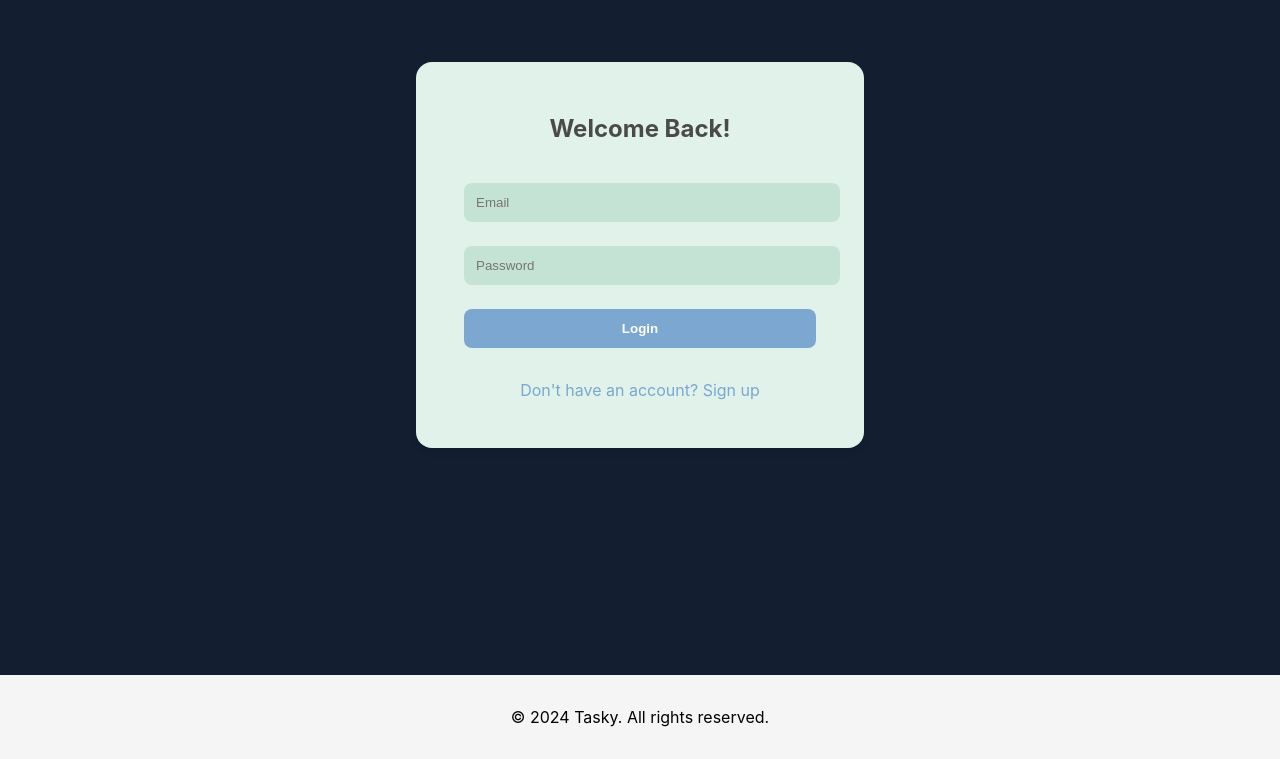
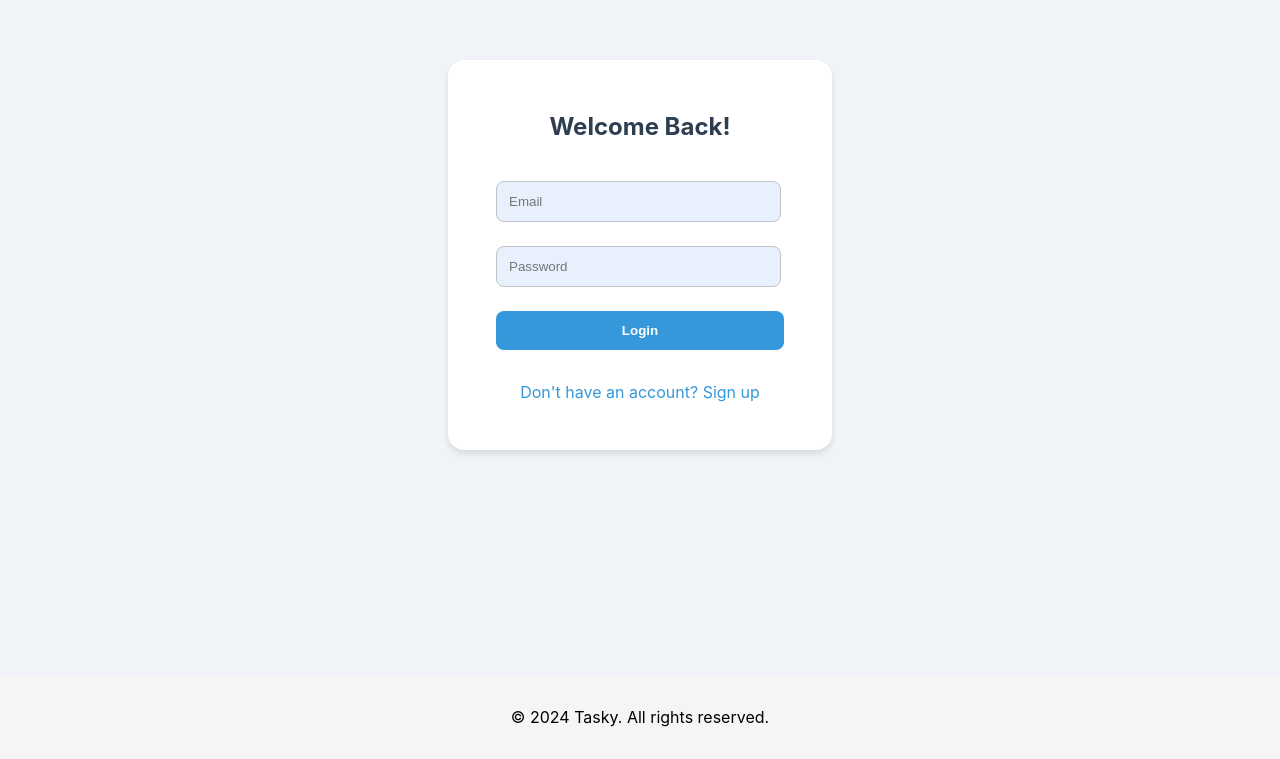
Before and after one commit to naikhpratik/naiktoolkit-frontend, a React (Create React App) app: page /login in a window 1280 px wide. Shown: the part 165-924 px from the top of the page. Built offline with nearby package versions, Linux system fonts and the light colour scheme; no server answers.

Commit message:
Updated code

```diff
--- a/src/pages/loginPage/login.css
+++ b/src/pages/loginPage/login.css
@@ -3,17 +3,18 @@
   justify-content: center; /* Changed from flex-end to center */
   align-items: center;
   min-height: 100vh;
-  background-color: #131e30;
+  background-color: #f0f4f8; /* Light grayish blue background */
   padding: 20px; /* Add some padding to prevent touching screen edges */
 }
 
 .formContainer {
-  background-color: #e0f2e9; /* Light green background */
+  background-color: #ffffff; /* White background for form */
   padding: 2rem;
   border-radius: 1rem;
   box-shadow: 0 4px 6px rgba(0, 0, 0, 0.1);
   width: 100%;
-  max-width: 24rem; /* Adjust based on your needs */
+  max-width: 320px; /* Adjust this value to control the overall form width */
+  margin: 0 auto; /* Centers the form if it's narrower than its container */
   /* Remove margin-right: auto if it was added previously */
 }
 
@@ -22,7 +23,7 @@
   font-weight: bold;
   text-align: center;
   margin-bottom: 1.5rem;
-  color: #4a4a4a;
+  color: #2c3e50; /* Dark blue-gray for text */
 }
 
 .form {
@@ -33,16 +34,16 @@
 }
 
 .input {
-  width: 100%;
+  width: 90%;
   padding: 0.75rem;
-  border: none;
+  border: 1px solid #bdc3c7; /* Light gray border */
   border-radius: 0.5rem;
-  background-color: #c5e3d5; /* Lighter blue for input fields */
+  background-color: #e8f0fe; /* Very light blue for input fields */
 }
 
 .input:focus {
   outline: none;
-  box-shadow: 0 0 0 2px #3b82f6; /* This mimics the ring effect */
+  box-shadow: 0 0 0 2px #3498db; /* Light blue focus ring */
 }
 
 .button {
@@ -50,7 +51,7 @@
   padding: 0.75rem;
   border: none;
   border-radius: 0.5rem;
-  background-color: #7ba7d0; /* Blue color for button */
+  background-color: #3498db; /* Light blue for button */
   color: white;
   font-weight: bold;
   cursor: pointer;
@@ -58,18 +59,18 @@
 }
 
 .button:hover {
-  background-color: #6291b8;
+  background-color: #2980b9; /* Slightly darker blue on hover */
 }
 
 .switchForm {
   text-align: center;
   margin-top: 1rem;
-  color: #7ba7d0;
+  color: #3498db; /* Light blue for link text */
   cursor: pointer;
 }
 
 .error {
-  color: #ef4444;
+  color: #e74c3c; /* Soft red for error messages */
   font-size: 0.875rem;
   margin-top: 0.25rem;
 }
--- a/src/pages/loginPage/login.tsx
+++ b/src/pages/loginPage/login.tsx
@@ -87,7 +87,7 @@ const LoginPage = (props: Props) => {
                         {isLogin ? "Login" : "Sign Up"}
                     </button>
                 </form>
-                <p className="switchForm hover:underline">
+                <p className="switchForm hover:underline" onClick={toggleForm}>
                     {isLogin ? "Don't have an account? Sign up" : "Already have an account? Log in"}
                 </p>
             </div>
```
